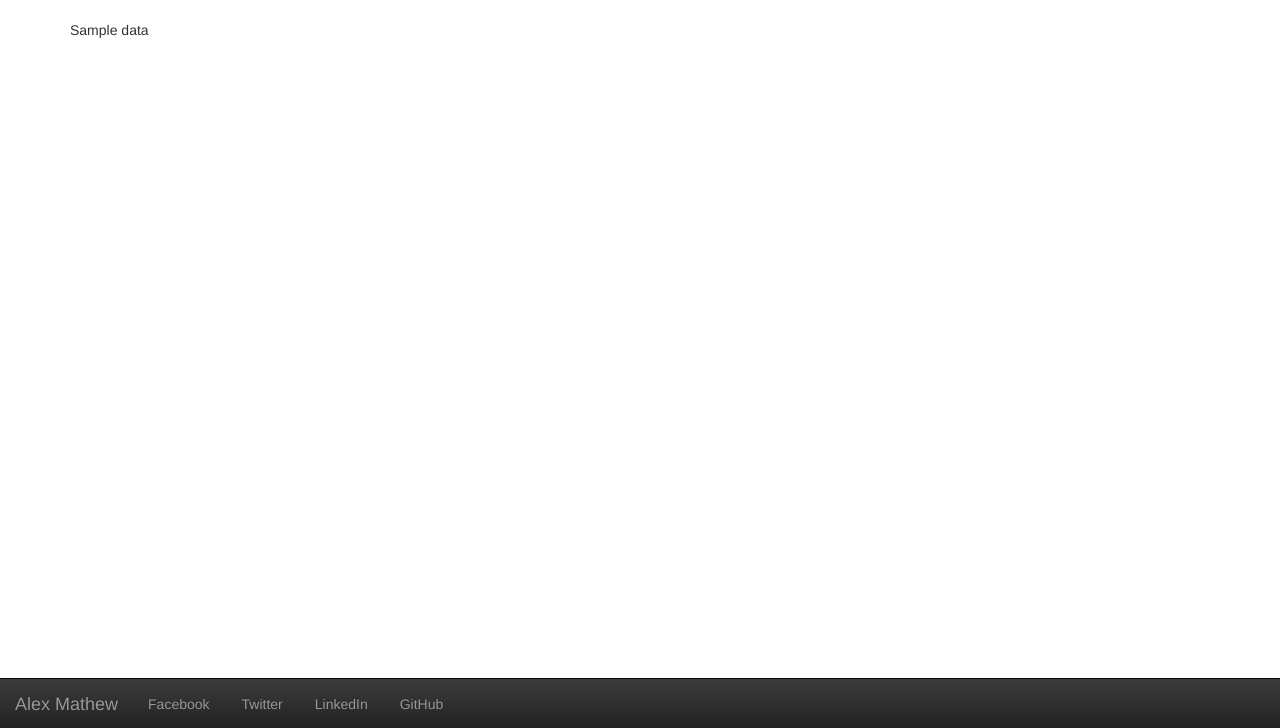
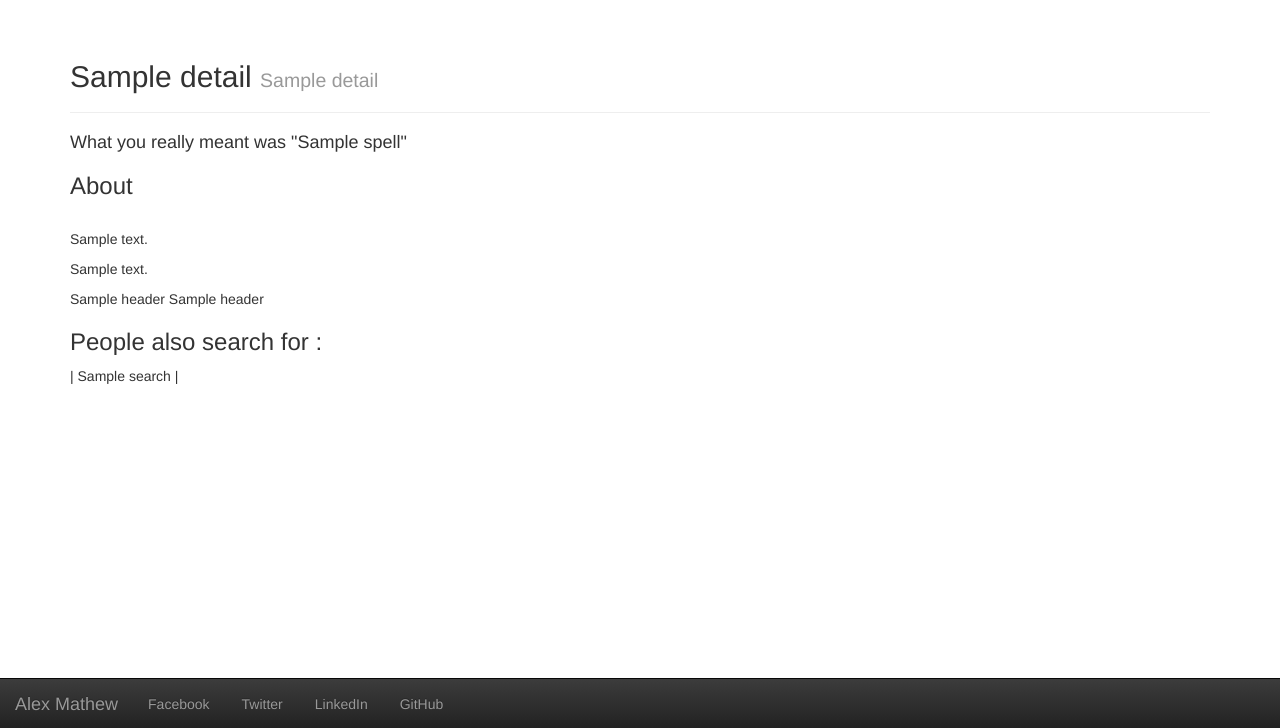
Before and after one commit to AlexMathew/people-search, a Flask app: template templates/result.html in a window 1280 px wide. Shown: the part 72-800 px from the top of the page. Run offline with Flask 2, Linux system fonts and the light colour scheme; the template is opened without the code that fills it: most values are stand-ins (such as "Sample title", 1, 10 or a date in 2020); parts of the project's set-up code (start-up, migrations or seed data) failed here and were passed over.

Commit message:
Fix results template

```diff
--- a/templates/result.html
+++ b/templates/result.html
@@ -1,4 +1,34 @@
 {% extends "template.html" %}
 {% block content %}
-	{{ data }}
+	{% if data.details.name %}
+		<div class="page-header">
+  			<h2>{{ data.details.name }}
+  			{% if data.details.title %}
+  				<small>{{ data.details.title }}</small>
+  			{% endif %}
+  			</h2>
+		</div>
+	{% endif %}
+	{% if data.spell %}
+		<h4>What you really meant was "{{ data.spell }}"</h4>
+	{% endif %}
+	{% if data.box_text %}
+		<h3>About</h3>
+		<br>
+		<p>{{ data.box_text }}</p>
+	{% endif %}
+	{% if data.description %}
+		<p>{{ data.description }}</p>
+	{% endif %}
+	{% if data.points %}
+		{% for header in data.points %}
+			<p>{{ header }} {{ data.points[header] }}</p>
+		{% endfor %}
+	{% endif %}
+	{% if data.other_searches %}
+		<h3>People also search for : </h3>
+		{% for search in data.other_searches %}
+			| {{ search }} |
+		{% endfor %}
+	{% endif %}
 {% endblock %}
```
